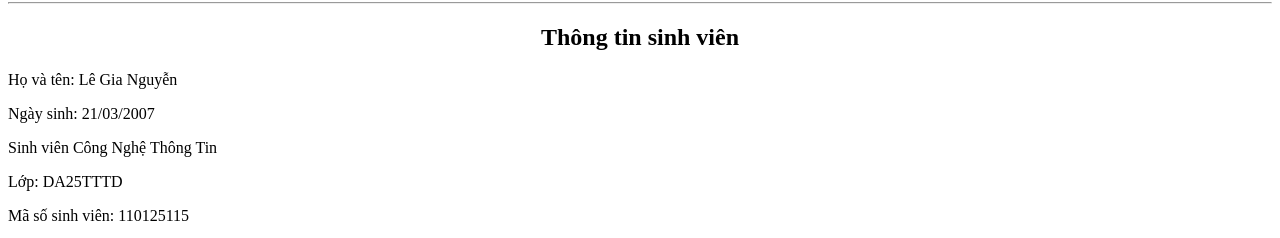
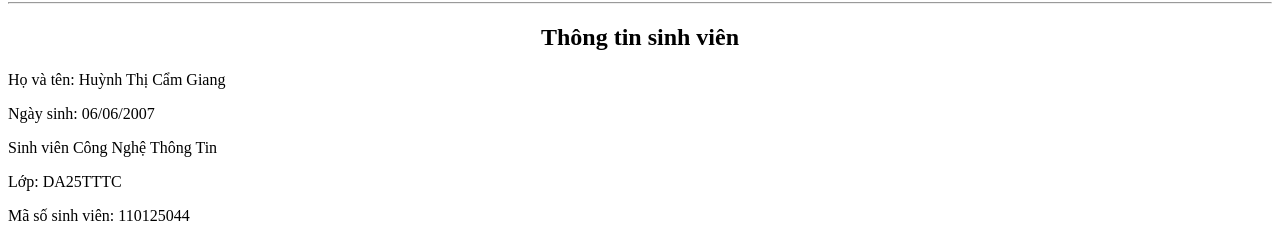
Before and after one commit to HuynhThiCamGiang2007/BAITHO, a plain HTML site: page index.html in a window 1280 px wide. Shown: the part 587-825 px from the top of the page. Drawn offline with Linux system fonts and the light colour scheme.

Commit message:
Update index.html

```diff
--- a/index.html
+++ b/index.html
@@ -50,11 +50,11 @@ Ta vô tình đi lướt qua nhau.
 
     <!-- Thông tin sinh viên -->
     <h2 style="text-align: center;">Thông tin sinh viên</h2>
-    <p>Họ và tên: Lê Gia Nguyễn</p>
-    <p>Ngày sinh: 21/03/2007</p>
+    <p>Họ và tên: Huỳnh Thị Cẩm Giang</p>
+    <p>Ngày sinh: 06/06/2007</p>
     <p>Sinh viên Công Nghệ Thông Tin</p>
-    <p>Lớp: DA25TTTD</p>
-    <p>Mã số sinh viên: 110125115</p>
+    <p>Lớp: DA25TTTC</p>
+    <p>Mã số sinh viên: 110125044</p>
 
 </body>
 </html>
```
